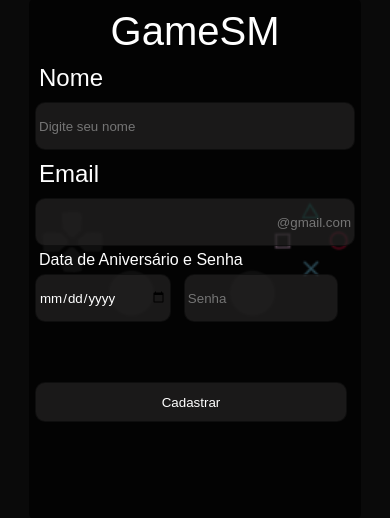
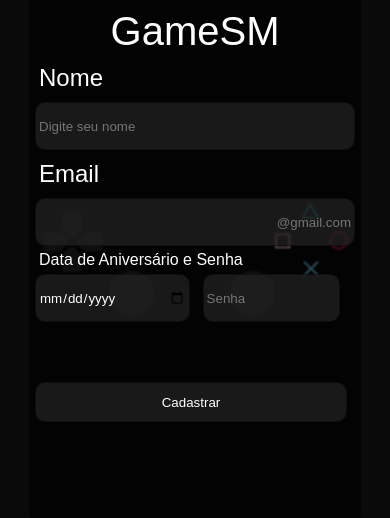
Before and after one commit to erichenriquesm/html5-e-css3, a PHP site: page / in a window 390 px wide. Shown: the part 163-681 px from the top of the page. Run offline with PHP 8.4, Linux system fonts and the light colour scheme.

Commit message:
Update style.css

```diff
--- a/práticas/prática017/style.css
+++ b/práticas/prática017/style.css
@@ -52,6 +52,7 @@ input{
     color: white;
 }
 
+
 #email::placeholder{
     text-align: end;
 }
@@ -94,11 +95,11 @@ input{
         transform: translate(-50%, -50%);
     }
     #data{
-        width: 41%;
+        width: 47%;
     }
 
     #senha{
-        width: 47%;
+        width: 41.5%;
     }
 
     h2{
```
